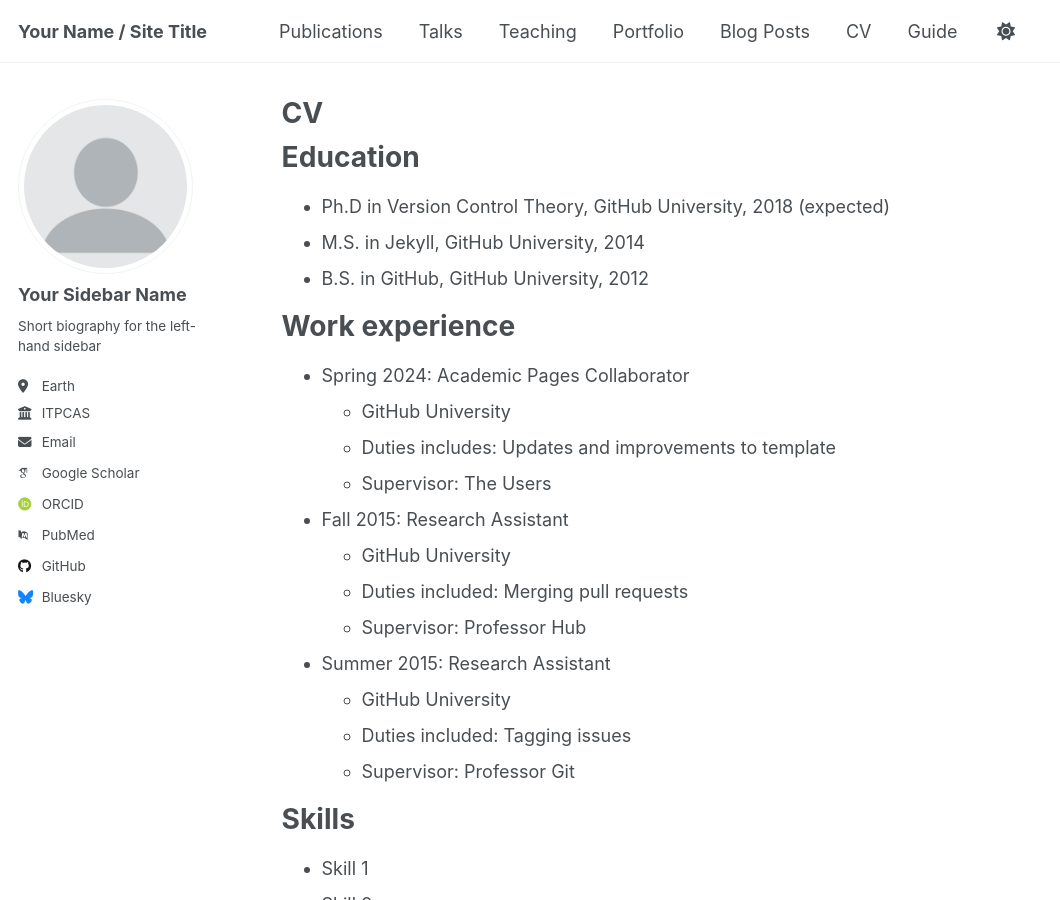
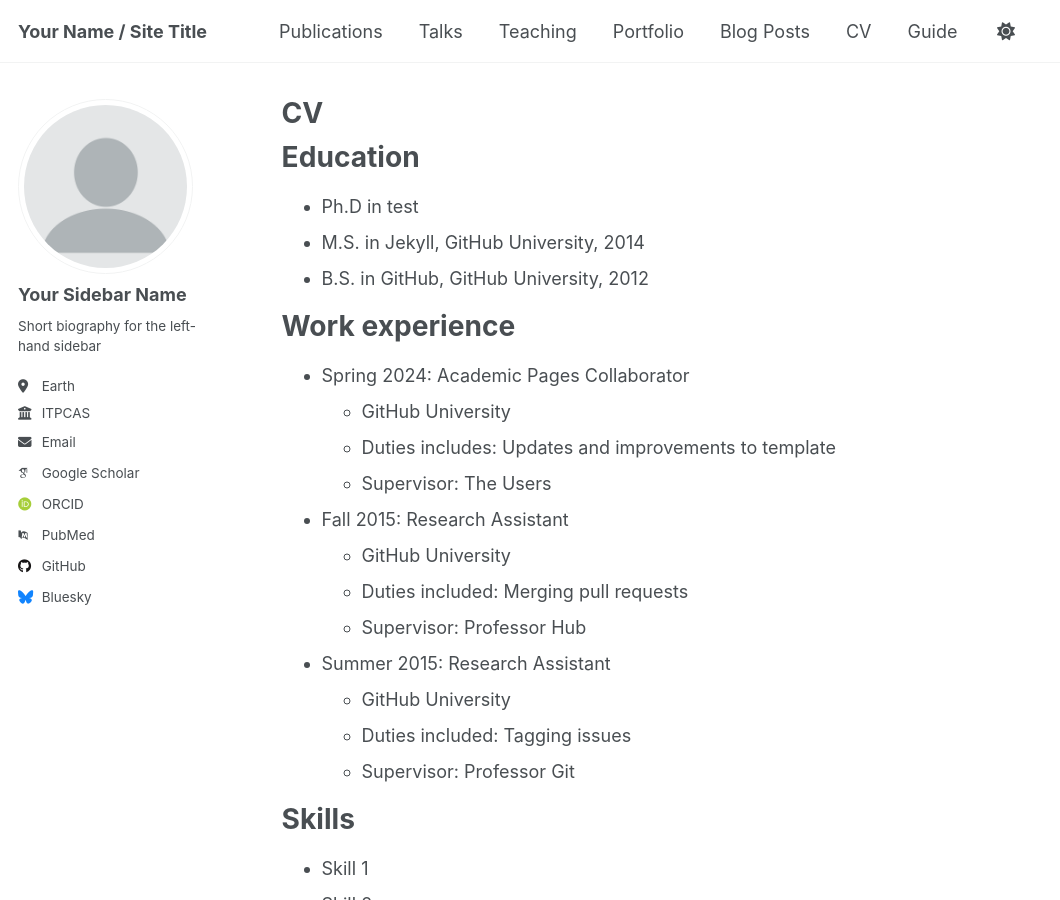
Before and after one commit to BinCAO-PF/research, a Jekyll site: the page built from _pages/cv.md, in a window 1280 px wide and 900 px high. Shown: the whole window, without its empty margins (0-1060 px from the left). Built offline with Jekyll 4.4.1, drawn with Linux system fonts in a browser that asks for light colours; some web fonts are replaced; a script that is not in the unit is left out.

Commit message:
Update cv.md

```diff
--- a/_pages/cv.md
+++ b/_pages/cv.md
@@ -11,7 +11,7 @@ redirect_from:
 
 Education
 ======
-* Ph.D in Version Control Theory, GitHub University, 2018 (expected)
+* Ph.D in test
 * M.S. in Jekyll, GitHub University, 2014
 * B.S. in GitHub, GitHub University, 2012
 
```
